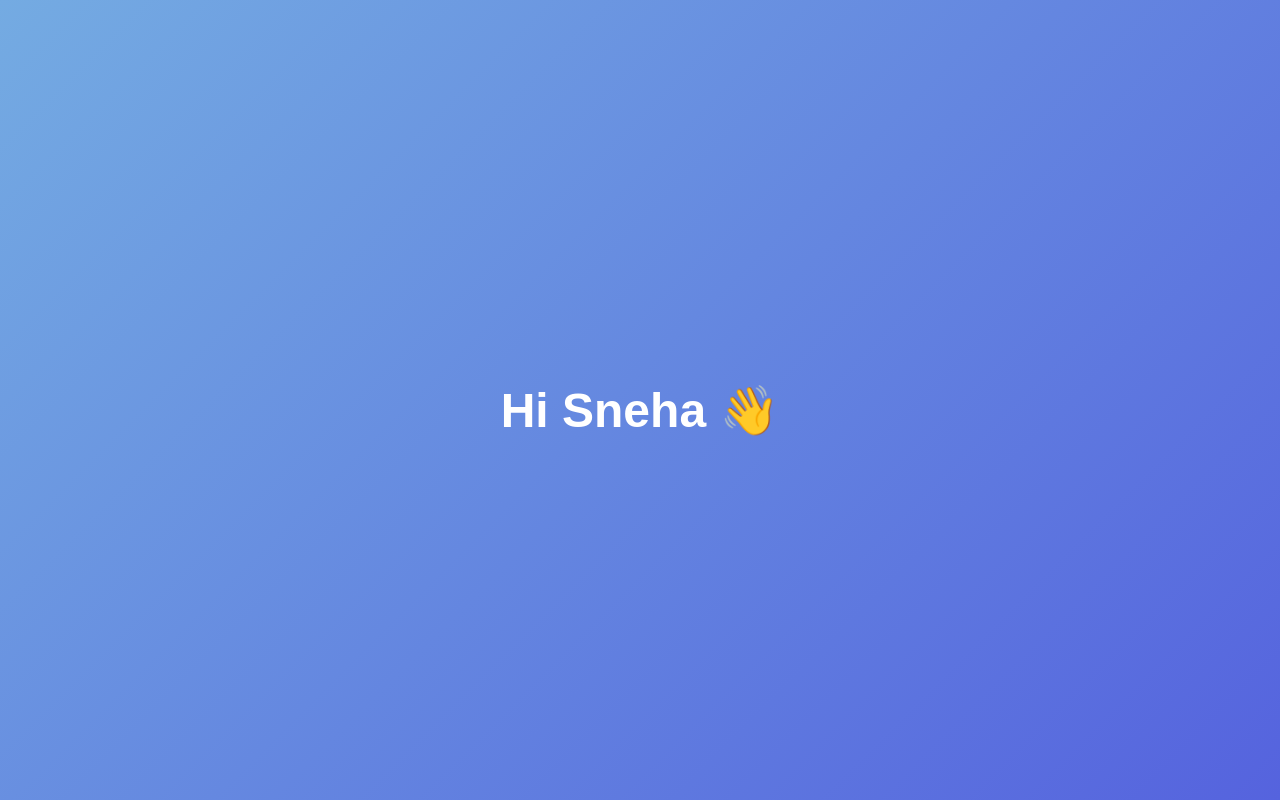
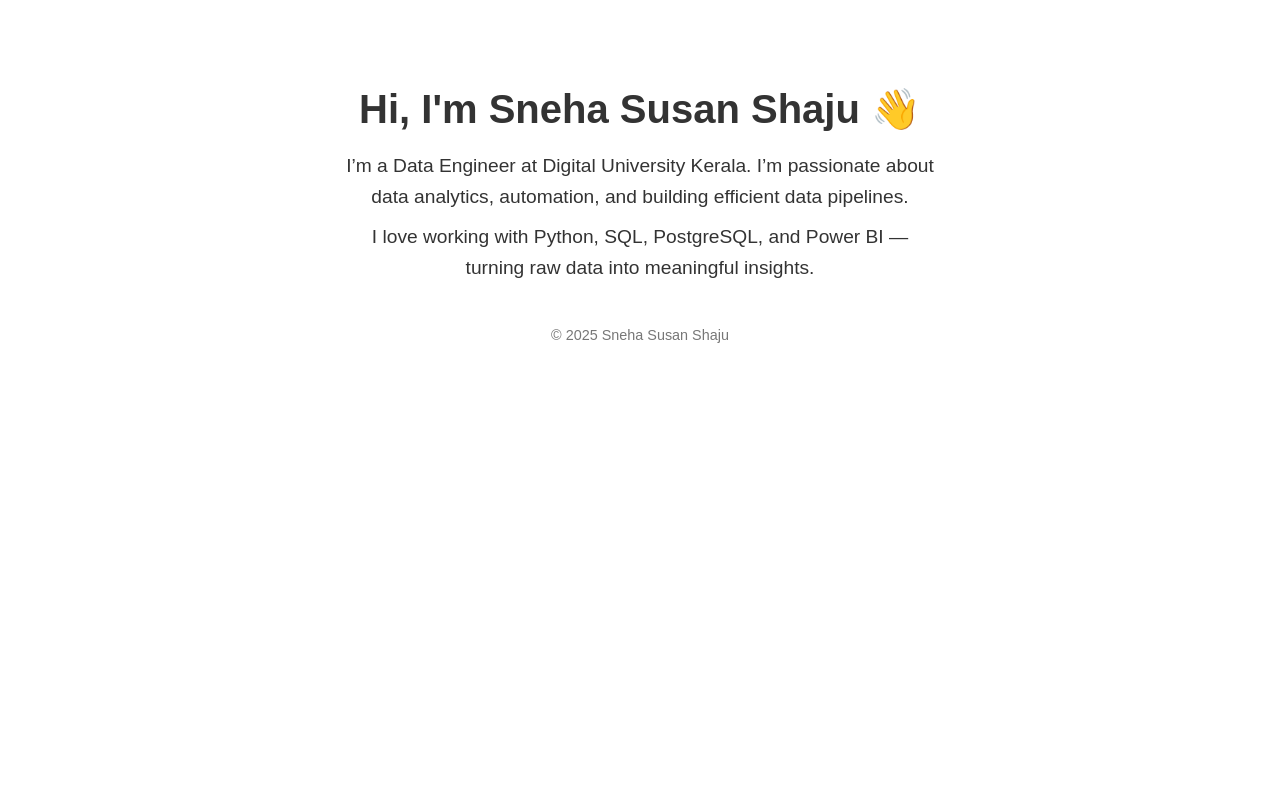
Before and after one commit to snehasusanshaju21/portfolio, a plain HTML site: page index.html in a window 1280 px wide. Drawn offline with Linux system fonts and the light colour scheme.

Commit message:
Update index.html

```diff
--- a/index.html
+++ b/index.html
@@ -3,31 +3,44 @@
 <head>
   <meta charset="UTF-8">
   <meta name="viewport" content="width=device-width, initial-scale=1.0">
-  <title>Sneha's Portfolio</title>
+  <title>Sneha Susan Shaju</title>
   <style>
     body {
-      font-family: 'Poppins', sans-serif;
-      background: linear-gradient(135deg, #74ABE2, #5563DE);
-      color: white;
+      font-family: 'Arial', sans-serif;
+      background-color: #ffffff;
+      color: #333333;
       text-align: center;
       margin: 0;
-      height: 100vh;
-      display: flex;
-      align-items: center;
-      justify-content: center;
-      flex-direction: column;
+      padding: 50px;
+      line-height: 1.6;
     }
     h1 {
-      font-size: 3em;
+      font-size: 2.5em;
       margin-bottom: 10px;
     }
     p {
       font-size: 1.2em;
-      opacity: 0.9;
+      max-width: 600px;
+      margin: 10px auto;
+    }
+    footer {
+      margin-top: 40px;
+      font-size: 0.9em;
+      color: #777;
     }
   </style>
 </head>
 <body>
-  <h1>Hi Sneha 👋</h1>
+  <h1>Hi, I'm Sneha Susan Shaju 👋</h1>
+  <p>
+    I’m a Data Engineer at Digital University Kerala.
+    I’m passionate about data analytics, automation, and building efficient data pipelines.
+  </p>
+  <p>
+    I love working with Python, SQL, PostgreSQL, and Power BI — turning raw data into meaningful insights.
+  </p>
+  <footer>
+    © 2025 Sneha Susan Shaju
+  </footer>
 </body>
 </html>
```
